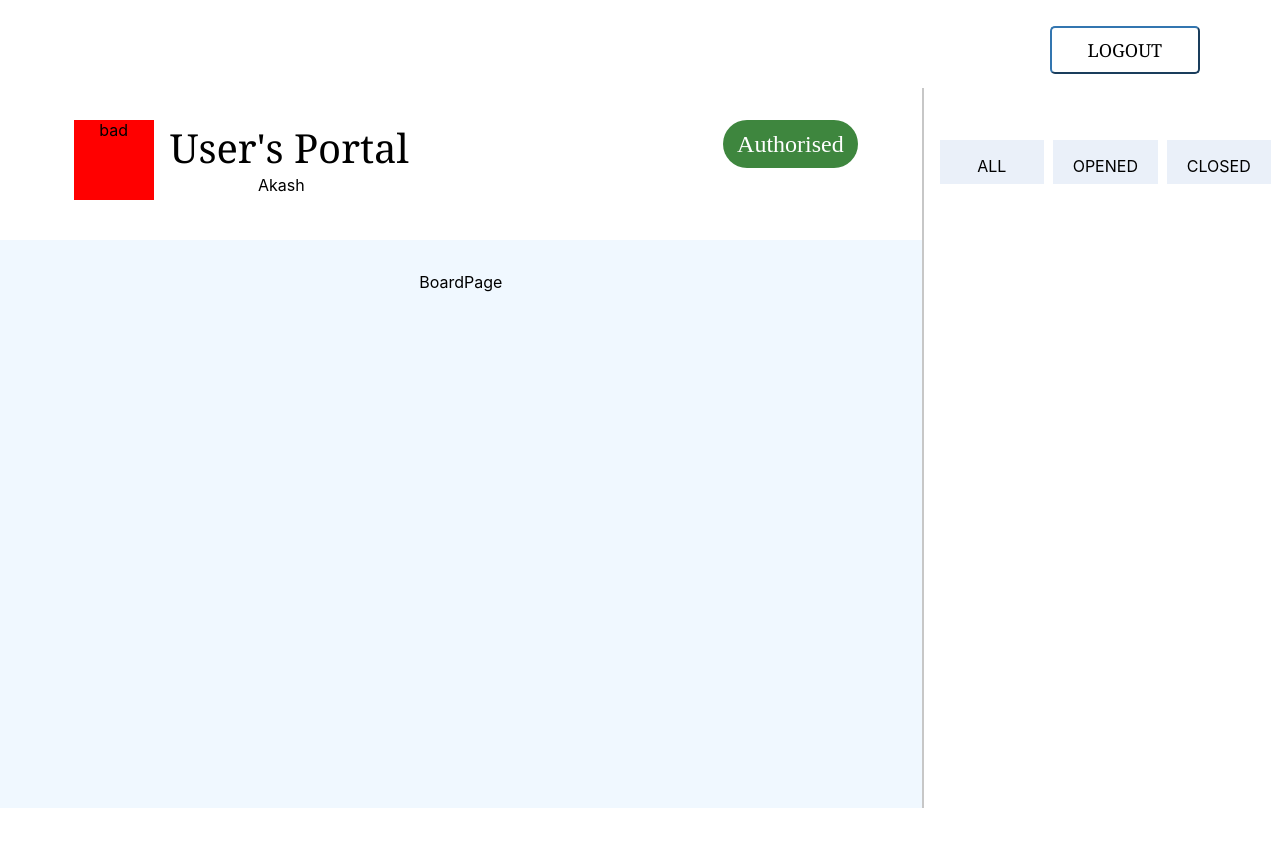
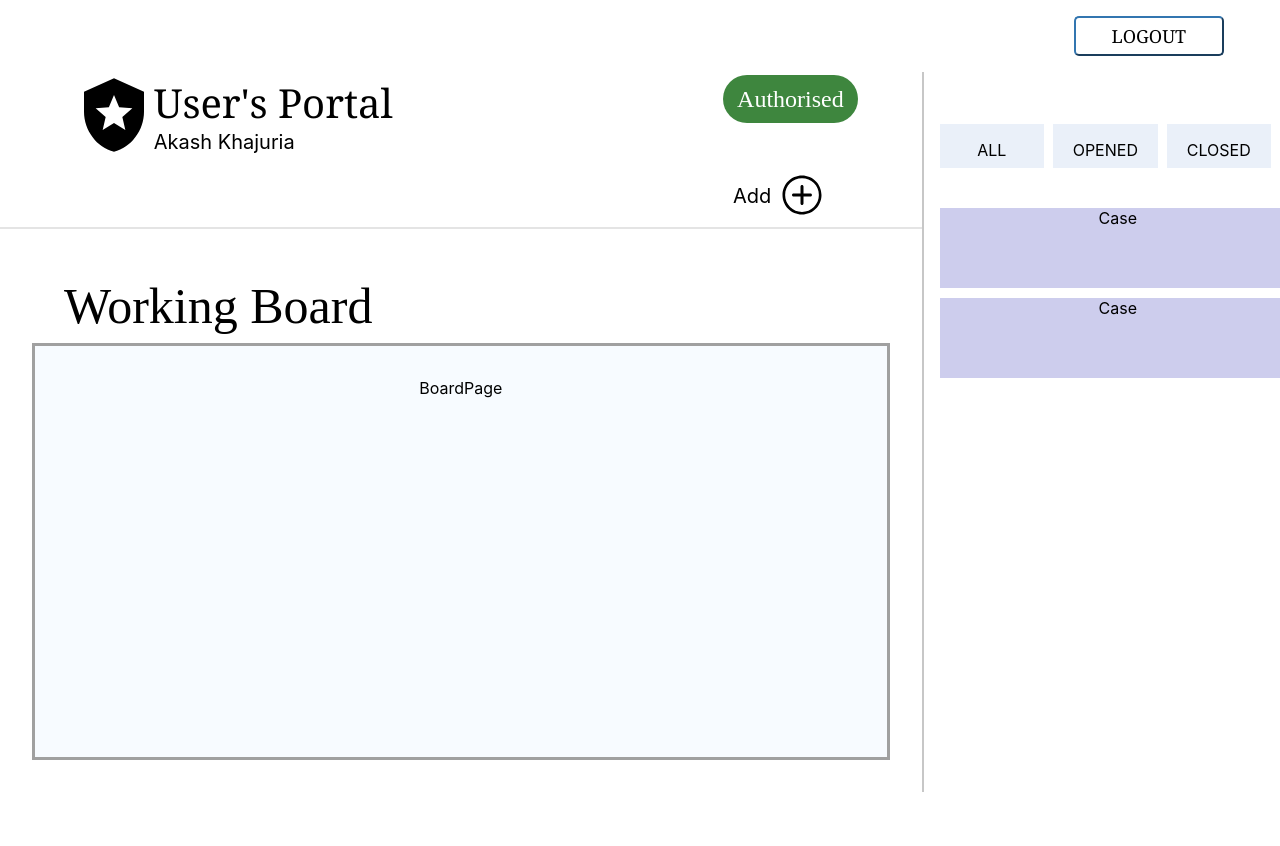
Before and after one commit to journal9/case_manager_F, a React (Create React App) app: page / in a window 1280 px wide. Shown: the top 846 px of the page. Built offline with nearby package versions, Linux system fonts and the light colour scheme.

Commit message:
2nd page structure completed

```diff
--- a/package.json
+++ b/package.json
@@ -8,6 +8,7 @@
     "@testing-library/user-event": "^13.5.0",
     "react": "^18.3.0",
     "react-dom": "^18.3.0",
+    "react-icons": "^5.1.0",
     "react-scripts": "5.0.1",
     "web-vitals": "^2.1.4"
   },
--- /dev/null
+++ b/src/components/Case.js
@@ -0,0 +1,14 @@
+import React from 'react'
+import classes from '../css-modules/Case.module.css'
+
+function Case() {
+  return (
+    <div>
+        <div className={classes.card}>Case</div>
+        <div className={classes.card}>Case</div>
+    </div>
+
+  )
+}
+
+export default Case
--- a/src/components/CasesRight.js
+++ b/src/components/CasesRight.js
@@ -1,5 +1,6 @@
 import React from "react";
 import classes from "../css-modules/CasesRight.module.css";
+import Case from "./Case";
 
 function CasesRight() {
   return (
@@ -10,6 +11,9 @@ function CasesRight() {
         <div className={classes.options}>OPENED</div>
         <div className={classes.options}>CLOSED</div>
       </div>
+      <div className={classes.listcases}>
+        <Case/>
+      </div>
     </div>
   );
 }
--- a/src/components/Pageback.js
+++ b/src/components/Pageback.js
@@ -1,21 +1,31 @@
 import React from 'react'
 import Board from '../components/Board'
 import classes from '../css-modules/Pageback.module.css'
+import { MdLocalPolice } from "react-icons/md";
+import { IoIosAddCircleOutline } from "react-icons/io";
 
 function Pageback() {
   return (
     <div className={classes.boardback}>
       <div className={classes.intro}>
-        <div className={classes.badge}>bad</div>
+        <MdLocalPolice className={classes.badge}/>
         <div className={classes.user}>
           <div className={classes.name}>User's Portal</div>
-          <div className={classes.username}>Akash</div>
+          <div className={classes.username}>Akash Khajuria</div>
           </div>
         <div className={classes.status}>
           <div>Authorised</div>
         </div>
       </div>
+      <div className={classes.addcase}>
+          <div className={classes.say}>Add</div>
+          <IoIosAddCircleOutline className={classes.add}/>
+      </div>
+      <div className={classes.workingboard}>
+        Working Board
+      </div>
       <Board/>
+
       </div>
   )
 }
--- a/src/css-modules/Board.module.css
+++ b/src/css-modules/Board.module.css
@@ -1,6 +1,10 @@
 .bd{
-    background-color: aliceblue;
+    background-color: rgb(247, 251, 255);
     height: 70%;
+    border: 3px solid rgb(160, 160, 160);
     margin-top: auto;
     padding: 2rem;
+    margin-left: 2rem;
+    margin-right: 2rem;
+    margin-bottom: 2rem;
 }
--- /dev/null
+++ b/src/css-modules/Case.module.css
@@ -0,0 +1,7 @@
+.card{
+    width: 100%;
+    height: 5rem;
+    background-color: rgb(205, 205, 237);
+    margin-inline-start: 1rem;
+    margin-block-end: 0.6rem;
+}
--- a/src/css-modules/CasesRight.module.css
+++ b/src/css-modules/CasesRight.module.css
@@ -20,3 +20,8 @@
     border-right: 0.6rem solid white;
     border-color: white;
 }
+.listcases{
+    margin-top: 2rem;
+    display: flex;
+    flex-direction: column;
+}
--- a/src/css-modules/PageHeader.module.css
+++ b/src/css-modules/PageHeader.module.css
@@ -1,5 +1,5 @@
 .p_header{
-    height: 5rem;
+    height: 4rem;
     display: flex;
     border-bottom: 5px;
     border-bottom-color: rgb(191, 191, 191);
@@ -11,15 +11,14 @@
     margin-right: 1rem;
     vertical-align: middle;
     min-height: auto;
-    margin-top: 1rem;
-    margin-bottom: 2.4rem;
+    margin-bottom: 1rem;
 }
 
 .out{
-    height: 3rem;
+    height: 2.5rem;
     width: 9.4rem;
-    margin-right: 4rem;
-    margin-top: 0.6rem;
+    margin-right: 2.5rem;
+    margin-top: 1rem;
     background-color: white;
     font-size: large;
     font-family: Cambria, Cochin, Georgia, Times, 'Times New Roman', serif;
--- a/src/css-modules/Pageback.module.css
+++ b/src/css-modules/Pageback.module.css
@@ -6,12 +6,12 @@
     /* background-color: rgb(213, 219, 202); */
 }
 .intro{
-    padding-block-start: 2rem;
+    margin-top: 0px;
+    padding-block-start: 0.2rem;
     display: flex;
     margin-left: 8%;
 }
 .badge{
-    background-color: red;
     height: 5rem;
     width: 5rem;
 }
@@ -20,13 +20,14 @@
     flex-direction: column;
 }
 .name{
-    padding-left: 1rem;
     font-family:Georgia, 'Times New Roman', Times, serif;
     font-size: 40px;
     font-weight: 400px;
 }
 .username{
     padding-left: 0%;
+    font-size: 20px;
+    margin-right: auto;
 }
 .status{
     margin-left: auto;
@@ -46,3 +47,30 @@
     font-family:'Times New Roman', Times, serif;
     font-size: 24px;
 }
+.workingboard{
+    margin-top: 0.5rem;
+    padding-left: 4rem;
+    padding-top: 3rem;
+    margin-bottom: 0.5rem;
+    border-top: 2px solid rgb(228, 228, 228);
+    font-size: 50px;
+    font-family: 'Times New Roman', Times, serif;
+    text-align: left;
+}
+
+.addcase{
+    padding-top: 1rem;
+    margin-left: auto;
+    margin-right: 6rem;
+    display: flex;
+}
+.add{
+    height: 3rem;
+    width: 3rem;
+}
+.say{
+    text-align: center;
+    padding-top: 0.8rem;
+    font-size: 20px;
+    margin-right: 0.4rem;
+}
```
Also changed, not shown: 1 other file (tests, documents, lock files or other folders).
